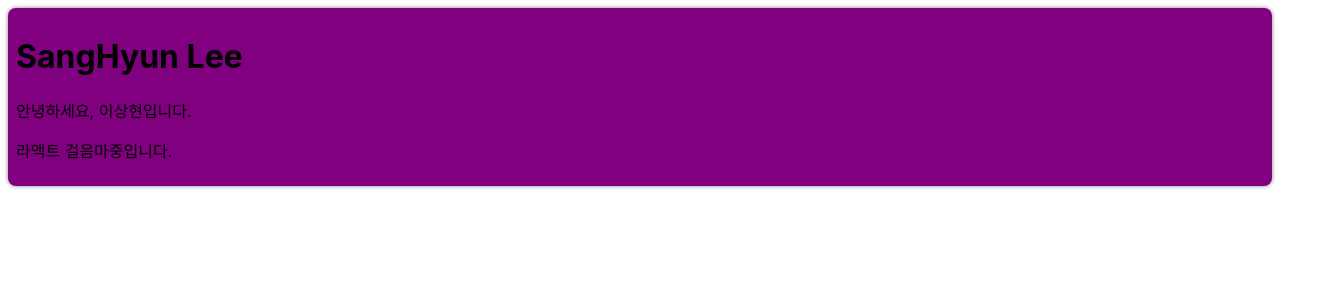
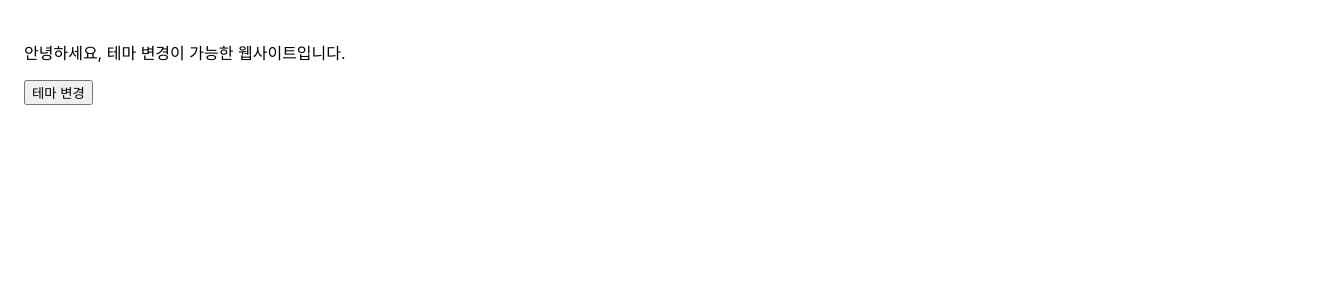
Before and after one commit to odungsang/23-react1, a React (Create React App) app: page / in a window 1280 px wide. Shown: the top 300 px of the page, 1328 px wide, since content can reach past the window. Built offline with nearby package versions, Linux system fonts and the light colour scheme.

Commit message:
13주차학습내용 추가

```diff
--- /dev/null
+++ b/src/chapter_14/DarkOrLight.jsx
@@ -0,0 +1,25 @@
+import { useState,useCallback } from "react";
+import ThemeContext from "./ThemeContext";
+import MainContent from "./MainContent";
+
+
+function DarkOrLight(props) {
+    const [theme, setTheme] = useState("light");
+
+    const toggleTheme = useCallback(() => {
+        if (theme === "light") {
+            setTheme("dark");
+        } else if (theme === "dark") {
+            setTheme("light");
+        }
+    }, [theme]);
+
+
+    return (
+        <ThemeContext.Provider value={{ theme, toggleTheme }}>
+            <MainContent />
+        </ThemeContext.Provider>
+    );
+}
+
+export default DarkOrLight;
--- /dev/null
+++ b/src/chapter_14/MainContent.jsx
@@ -0,0 +1,26 @@
+import React from "react";
+import { useContext } from "react";
+import ThemeContext from "./ThemeContext";
+
+function MainContent() {
+    const {theme, toggleTheme} = useContext(ThemeContext);
+
+    return (
+        <div
+
+            style={{
+
+                width: "100vw",
+                height: "100vh",
+                padding: "1.5rem",
+                backgroundColor: theme === "light" ? "white" : "black",
+                color : theme === "light" ? "black" : "white",
+            }}
+            >
+                <p>안녕하세요, 테마 변경이 가능한 웹사이트입니다. </p>
+                <button onClick={toggleTheme}>테마 변경</button>
+            </div>
+    );
+}
+
+export default MainContent;
--- /dev/null
+++ b/src/chapter_14/ThemeContext.jsx
@@ -0,0 +1,6 @@
+import React from "react";
+
+const ThemeContext = React.createContext();
+ThemeContext.displayName = "ThemeContext";
+
+export default ThemeContext;
--- a/src/index.js
+++ b/src/index.js
@@ -14,12 +14,12 @@
 import AttendanceBook from './chapter_10/AttendanceBook';
 import SignUp from './chapter_11/SignUp';
 import Calculator from './chapter_12/Calcultor';
-import ProfileCard from './chapter_13/ProfileCard';
+import DarkOrLight from './chapter_14/DarkOrLight';
 
   const root = ReactDOM.createRoot(document.getElementById('root'));
   root.render(
     <React.StrictMode>
-      <ProfileCard/>
+      <DarkOrLight/>
     </React.StrictMode>
   );
 
```
Also changed, not shown: 1 other file (tests, documents, lock files or other folders).
